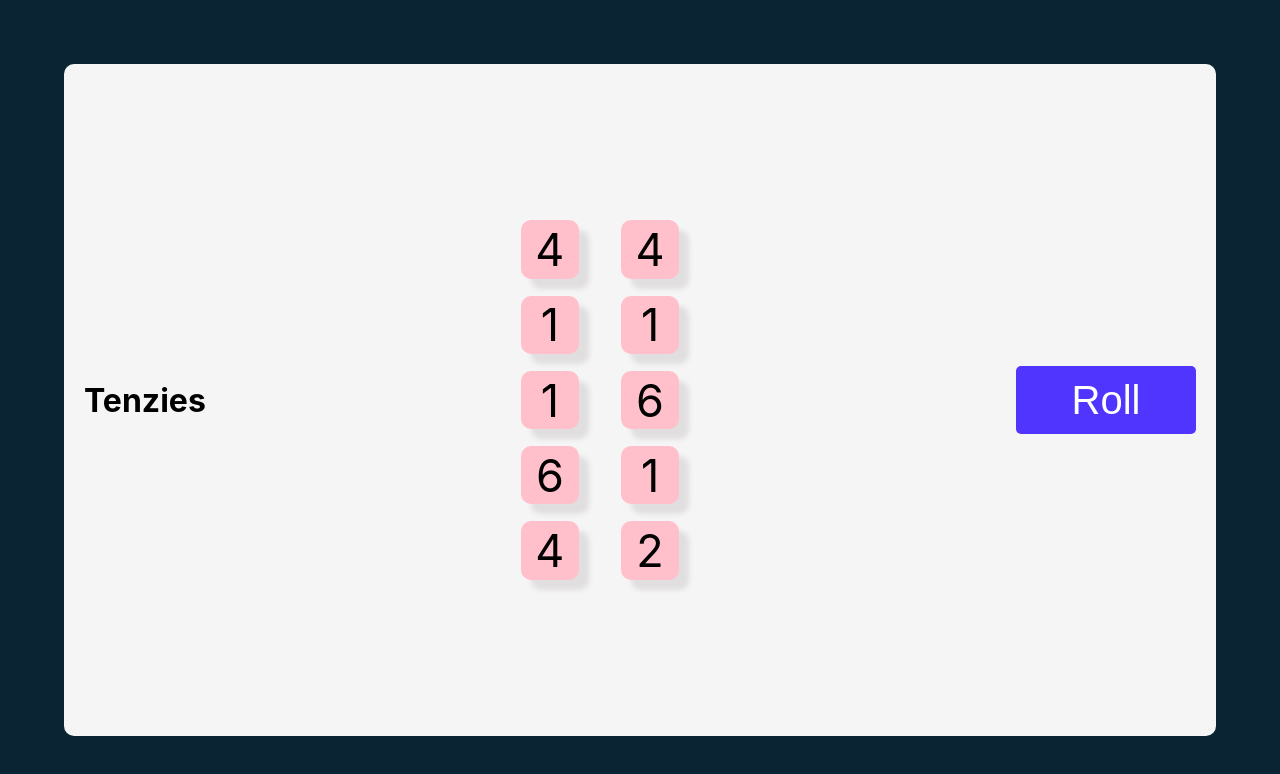
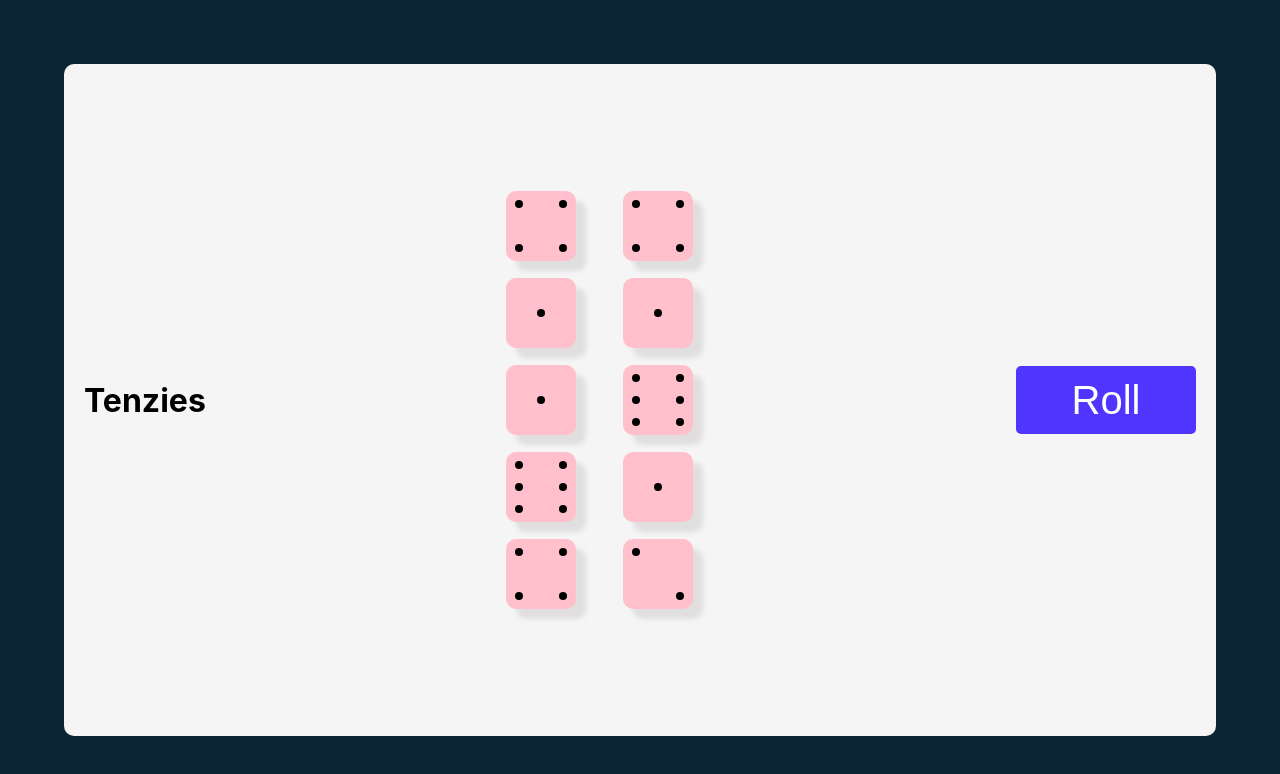
Before and after one commit to immangat/tenzies, a React (Create React App) app: page / in a window 1280 px wide. Both pictures are taken after a click on the button "Start Game". Shown: the top 774 px of the page. Built offline with nearby package versions, Linux system fonts and the light colour scheme.

Commit message:
added dots to dice

```diff
--- a/src/components/Die.js
+++ b/src/components/Die.js
@@ -1,13 +1,181 @@
 import React from "react";
 import '../styles/Die.css'
 
-export default function Die(props){
+export default function Die(props) {
+
+
     const styles = {
-        backgroundColor : props.isHeld ? "orange" : "pink"
+        backgroundColor: props.isHeld ? "orange" : "pink"
     }
+
+    function getStyles(dot, dots) {
+        var style
+        switch (dots) {
+            case 1:
+                style = {
+                    gridColumn: '2', /* Place in first column */
+                    gridRow: '2'
+                }
+                break;
+            case 2:
+                switch(dot){
+                    case 0:
+                        style = {
+                            gridColumn: '1', /* Place in first column */
+                            gridRow: '1'
+                        }
+                        break;
+                    case 1:
+                        style = {
+                            gridColumn: '3', /* Place in first column */
+                            gridRow: '3'
+                        }
+                        break;
+                }
+                break;
+            case 3:
+                switch(dot){
+                    case 0:
+                        style = {
+                            gridColumn: '1', /* Place in first column */
+                            gridRow: '1'
+                        }
+                        break;
+                    case 1:
+                        style = {
+                            gridColumn: '2', /* Place in first column */
+                            gridRow: '2'
+                        }
+                        break;
+                    case 2:
+                        style = {
+                            gridColumn: '3', /* Place in first column */
+                            gridRow: '3'
+                        }
+                        break;
+                }
+                break;
+            case 4:
+                switch(dot){
+                    case 0:
+                        style = {
+                            gridColumn: '1', /* Place in first column */
+                            gridRow: '1'
+                        }
+                        break;
+                    case 1:
+                        style = {
+                            gridColumn: '1', /* Place in first column */
+                            gridRow: '3'
+                        }
+                        break;
+                    case 2:
+                        style = {
+                            gridColumn: '3', /* Place in first column */
+                            gridRow: '1'
+                        }
+                        break;
+                    case 3:
+                        style = {
+                            gridColumn: '3', /* Place in first column */
+                            gridRow: '3'
+                        }
+                        break;
+                }
+                break;
+            case 5:
+                switch(dot){
+                    case 0:
+                        style = {
+                            gridColumn: '1', /* Place in first column */
+                            gridRow: '1'
+                        }
+                        break;
+                    case 1:
+                        style = {
+                            gridColumn: '1', /* Place in first column */
+                            gridRow: '3'
+                        }
+                        break;
+                    case 2:
+                        style = {
+                            gridColumn: '3', /* Place in first column */
+                            gridRow: '1'
+                        }
+                        break;
+                    case 3:
+                        style = {
+                            gridColumn: '3', /* Place in first column */
+                            gridRow: '3'
+                        }
+                        break;
+                    case 4:
+                        style = {
+                            gridColumn: '2', /* Place in first column */
+                            gridRow: '2'
+                        }
+                        break;
+
+                }
+                break;
+            case 6:
+                switch(dot){
+                    case 0:
+                        style = {
+                            gridColumn: '1', /* Place in first column */
+                            gridRow: '1'
+                        }
+                        break;
+                    case 1:
+                        style = {
+                            gridColumn: '1', /* Place in first column */
+                            gridRow: '3'
+                        }
+                        break;
+                    case 2:
+                        style = {
+                            gridColumn: '3', /* Place in first column */
+                            gridRow: '1'
+                        }
+                        break;
+                    case 3:
+                        style = {
+                            gridColumn: '3', /* Place in first column */
+                            gridRow: '3'
+                        }
+                        break;
+                    case 4:
+                        style = {
+                            gridColumn: '1', /* Place in first column */
+                            gridRow: '2'
+                        }
+                        break;
+                    case 5:
+                        style = {
+                            gridColumn: '3', /* Place in first column */
+                            gridRow: '2'
+                        }
+                        break;
+
+                }
+                break;
+        }
+        return style
+    }
+
+    const circles = function () {
+        var tempArray = []
+        for (let i = 0; i < props.value; i++) {
+            const styles = getStyles(i, props.value)
+            tempArray.push((
+                <span className="dot" id={`dot${i}`} style={styles}></span>
+            ))
+        }
+        return tempArray
+    }()
     return (
-    <div className="die" style={styles} onClick={props.handleClick}>
-        <div className="die--value">{props.value}</div>
-    </div>
+        <div className="die" style={styles} onClick={props.handleClick}>
+            <div className="die--value">{circles}</div>
+        </div>
     )
 }
--- a/src/styles/App.css
+++ b/src/styles/App.css
@@ -20,7 +20,7 @@ main {
 .dies{
   flex-grow:1;
   display: grid;
-  grid-template: 1fr 1fr 1fr 1fr 1fr/ 10% 10%;
+  grid-template: 70px 70px 70px 70px 70px/ 100px 100px;
   gap:17px;
   align-items: center;
   justify-content: center;
--- a/src/styles/Die.css
+++ b/src/styles/Die.css
@@ -23,9 +23,23 @@
     box-shadow: 0 0 5px #ccc;
 }
 
+.dot {
+    height: 8px;
+    width: 8px;
+    background-color: black;
+    border-radius: 50%;
+    display: inline-block;
+    margin: auto;
+  }
+
+
 .die--value{
+    display: grid;
+    grid-template: 1fr 1fr 1fr/ 1fr 1fr 1fr;
+    height: 100%;
 
 }
+
 
 @media screen and (min-width: 0px) and (max-width: 450px) {
 
```
